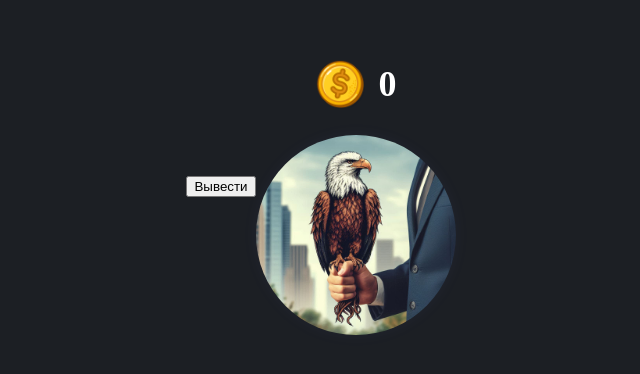
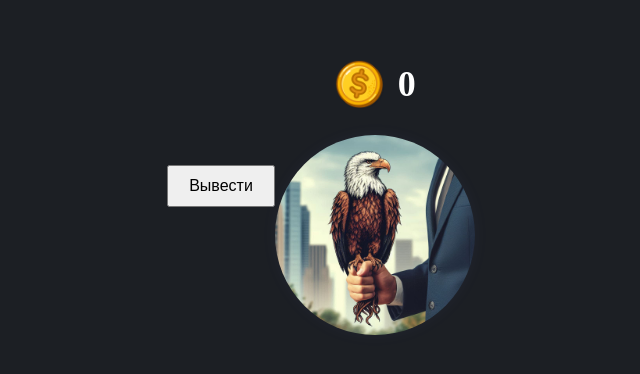
Before and after one commit to Kiookko/EagleKombat2.github.io, a plain HTML site: page index.html in a window 1280 px wide. Shown: the part 214-588 px from the top of the page, without its empty margins (319-959 px from the left). Drawn offline with Linux system fonts and the light colour scheme.

Commit message:
Update styles.css

```diff
--- a/styles.css
+++ b/styles.css
@@ -9,6 +9,12 @@ body {
   align-items: center;
   background-color: #1c1f24;
 }
+
+ button {
+    padding: 10px 20px;
+    font-size: 16px;
+    cursor: pointer;
+ }
 
 .header {
   display: flex;
```
